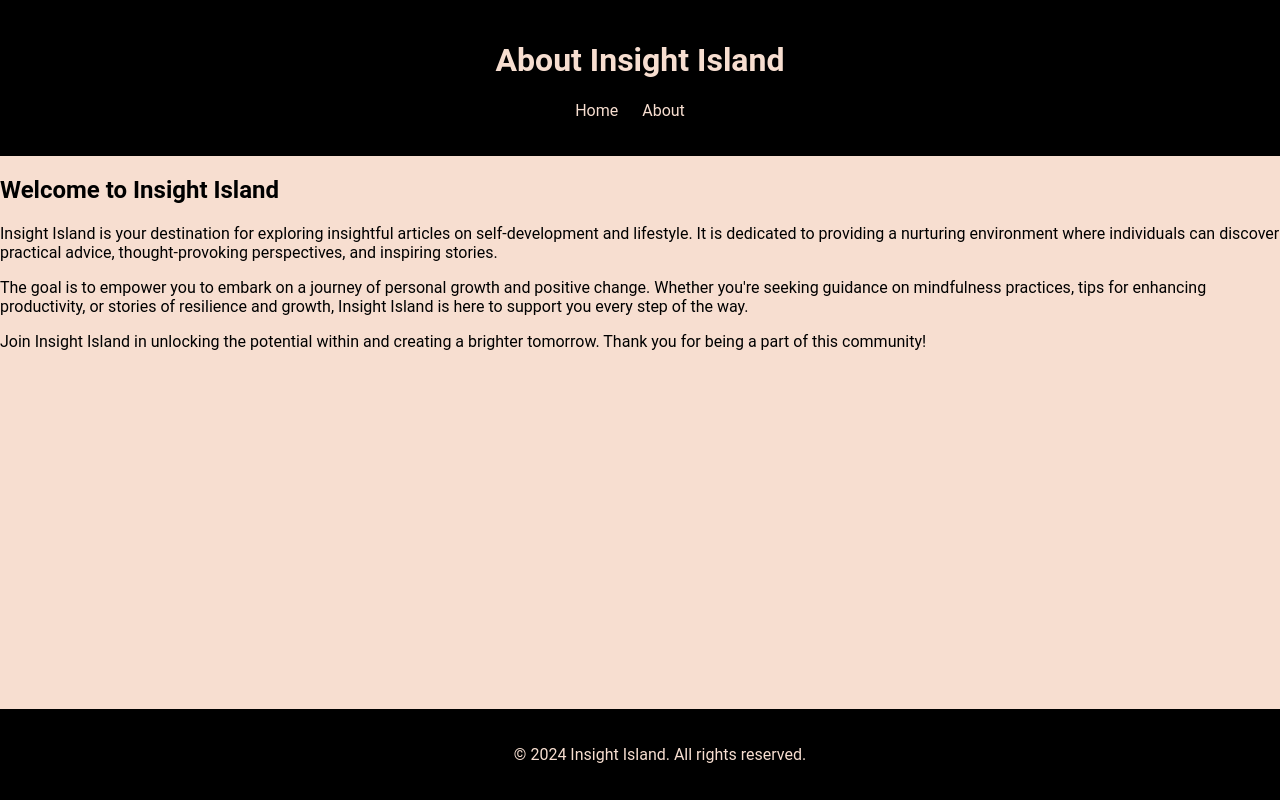
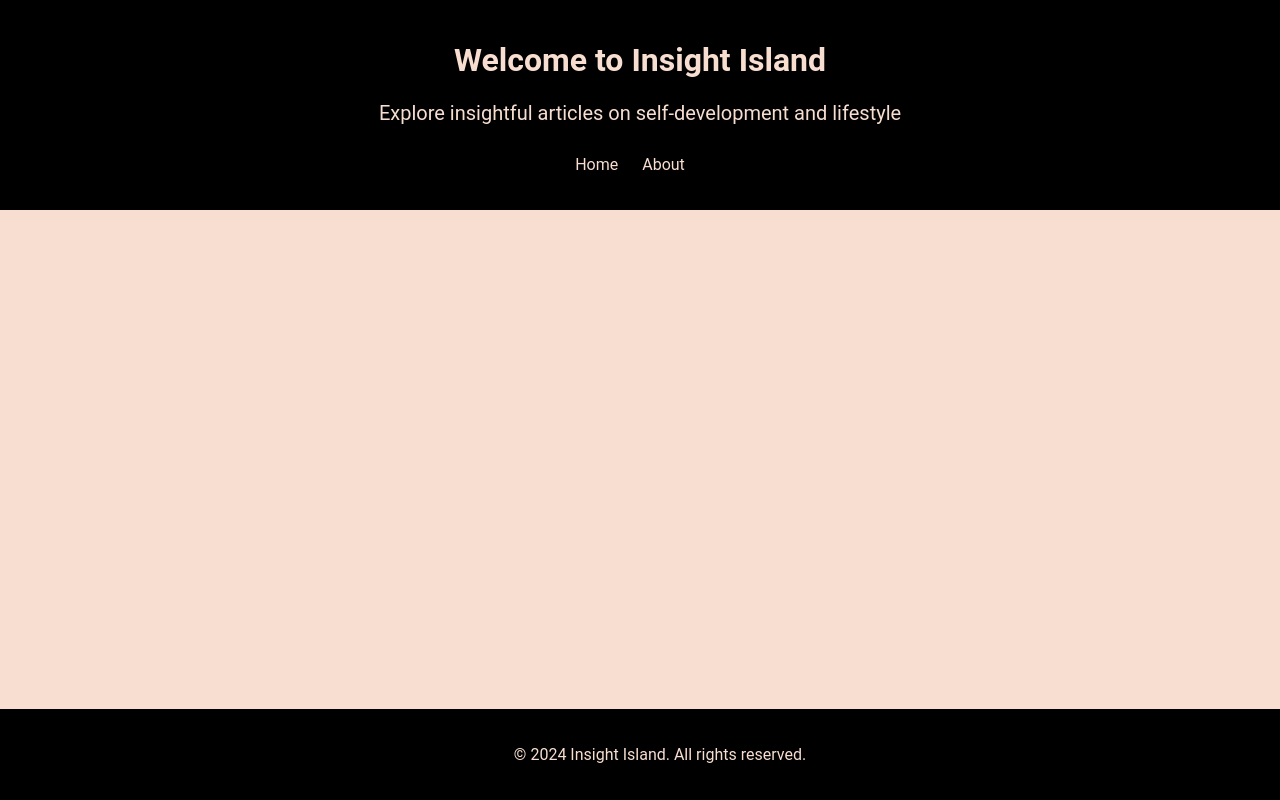
Before and after one commit to stapleriy/sim, a plain HTML site: page about.html in a window 1280 px wide. Drawn offline with Linux system fonts and the light colour scheme.

Commit message:
Update about.html

```diff
--- a/about.html
+++ b/about.html
@@ -3,26 +3,24 @@
 <head>
   <meta charset="UTF-8">
   <meta name="viewport" content="width=device-width, initial-scale=1.0">
-  <title>Insight Island - About</title>
+  <title>Insight Island - Home</title>
   <link rel="stylesheet" href="styles.css">
 </head>
 <body>
   <header class="header">
-    <h1>About Insight Island</h1>
+    <h1>Welcome to Insight Island</h1>
+    <p class="subheader">Explore insightful articles on self-development and lifestyle</p>
     <nav class="navigation">
       <ul>
         <li><a href="index.html">Home</a></li>
-        <li><a href="about.html">About</a></li>
+        <li><a href="about.html">About</a></li> <!-- Added link to About page -->
         <!-- Add links to other pages here -->
       </ul>
     </nav>
   </header>
 
-  <section class="about-section">
-    <h2>Welcome to Insight Island</h2>
-    <p>Insight Island is your destination for exploring insightful articles on self-development and lifestyle. It is dedicated to providing a nurturing environment where individuals can discover practical advice, thought-provoking perspectives, and inspiring stories.</p>
-    <p>The goal is to empower you to embark on a journey of personal growth and positive change. Whether you're seeking guidance on mindfulness practices, tips for enhancing productivity, or stories of resilience and growth, Insight Island is here to support you every step of the way.</p>
-    <p>Join Insight Island in unlocking the potential within and creating a brighter tomorrow. Thank you for being a part of this community!</p>
+  <section class="carousel">
+    <!-- Placeholder for the carousel content -->
   </section>
 
   <footer class="footer">
```
